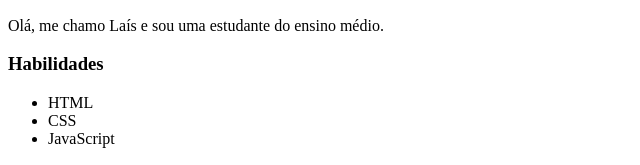
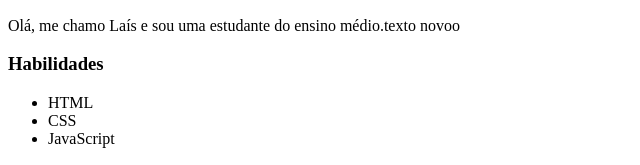
Before and after one commit to laissulzbachklein5-ux/Site-, a plain HTML site: page index.html in a window 1280 px wide. Shown: the part 522-687 px from the top of the page, 0-640 px from the left. Drawn offline with Linux system fonts and the light colour scheme.

Commit message:
nova versão

```diff
--- a/index.html
+++ b/index.html
@@ -27,7 +27,7 @@
         <img src="https://encrypted-tbn0.gstatic.com/images?q=tbn:ANd9GcQA8a7TTHNnL4tu-93C1D_brlC7ZIzePyYDVg&s" alt="Foto de perfil de Laís"><title>Imagem de perfil de Laís</title>
 
         <article>
-            <p>Olá, me chamo Laís e sou uma estudante do ensino médio.</p>
+            <p>Olá, me chamo Laís e sou uma estudante do ensino médio.texto novoo</p>
         </article>
         <aside>
             <h3>Habilidades</h3>
```
